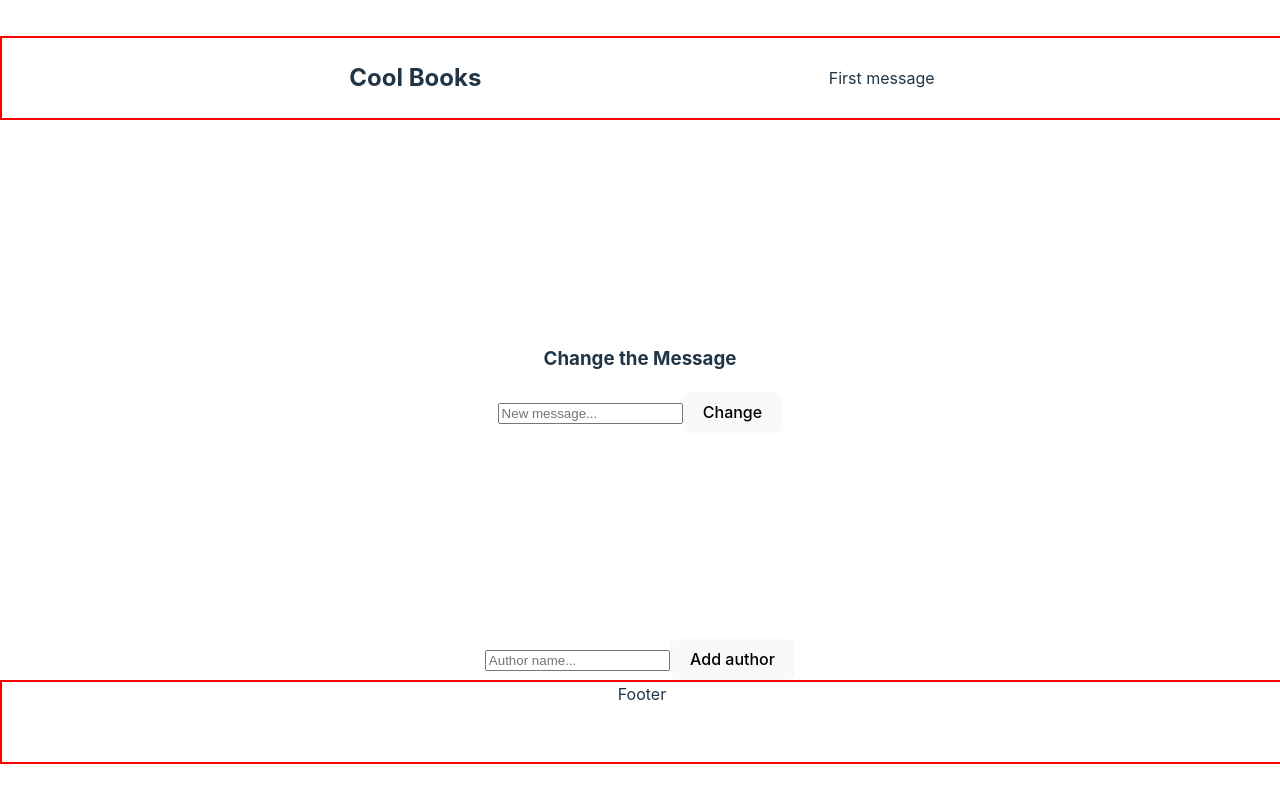
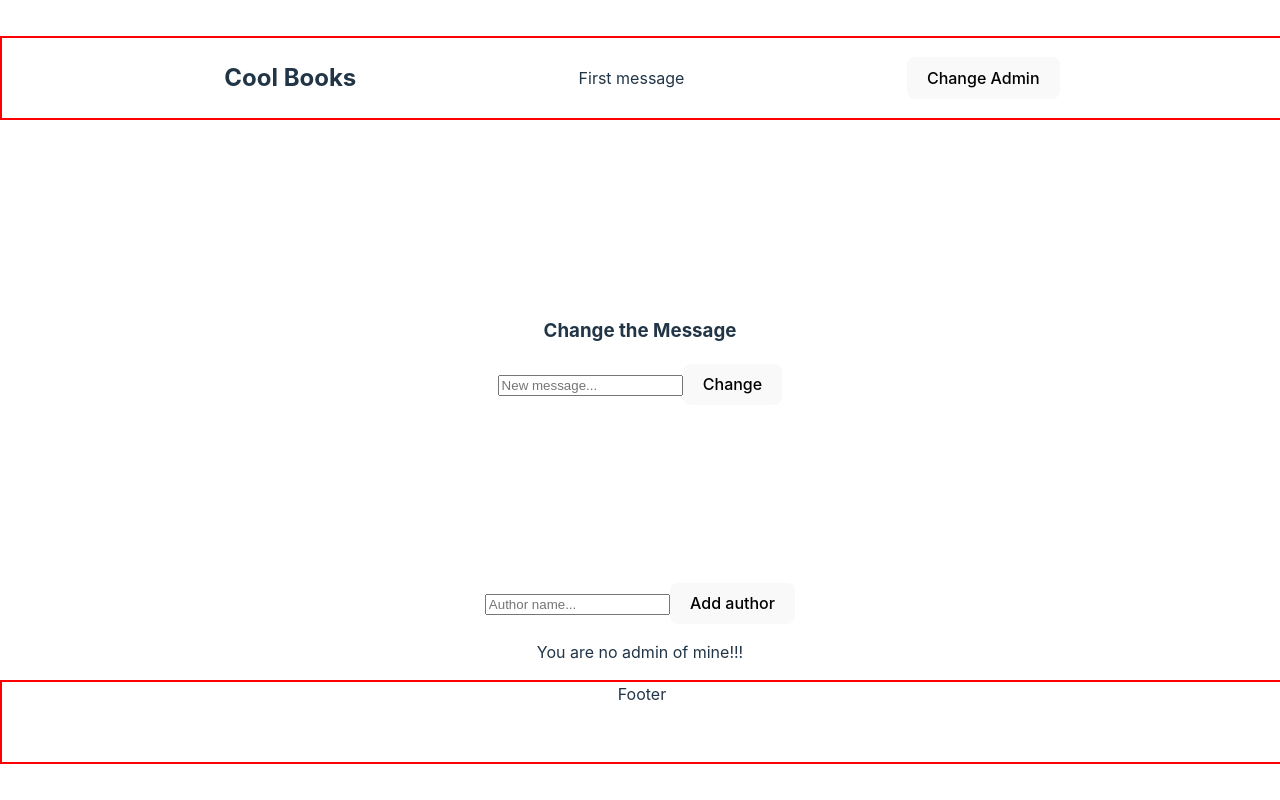
Before and after one commit to mz106/m55-week-8-react, a React (Vite) app: page / in a window 1280 px wide. Built offline with nearby package versions, Linux system fonts and the light colour scheme.

Commit message:
feature: toggle isAdmin btn

```diff
--- /dev/null
+++ b/src/components/adminContainer/AdminContainer.jsx
@@ -0,0 +1,19 @@
+import { useContext } from "react";
+
+import { AdminContext } from "../../providers/adminProvider/AdminProvider";
+
+const AdminContainer = () => {
+  const { isAdmin } = useContext(AdminContext);
+
+  return (
+    <div>
+      {isAdmin ? (
+        <p>Do your admin thing!!!</p>
+      ) : (
+        <p>You are no admin of mine!!!</p>
+      )}
+    </div>
+  );
+};
+
+export default AdminContainer;
--- a/src/components/header/Header.jsx
+++ b/src/components/header/Header.jsx
@@ -1,16 +1,19 @@
 import { useContext } from "react";
 
 import { MessageContext } from "../../providers/messageProvider/MessageProvider";
+import { AdminContext } from "../../providers/adminProvider/AdminProvider";
 
 import "./Header.css";
 
 const Header = () => {
   const { message } = useContext(MessageContext);
+  const { toggleIsAdmin } = useContext(AdminContext);
 
   return (
     <header>
       <h2>Cool Books</h2>
       <p>{message}</p>
+      <button onClick={(e) => toggleIsAdmin(e)}>Change Admin</button>
     </header>
   );
 };
--- a/src/components/layout/Layout.jsx
+++ b/src/components/layout/Layout.jsx
@@ -3,6 +3,7 @@
 import Header from "../header/Header";
 import Footer from "../footer/Footer";
 import { MessageProvider } from "../../providers/messageProvider/MessageProvider";
+import { AdminProvider } from "../../providers/adminProvider/AdminProvider";
 
 import "./Layout.css";
 
@@ -11,9 +12,11 @@
     <>
       <div className="layout">
         <MessageProvider>
-          <Header />
-          {children}
-          <Footer />
+          <AdminProvider>
+            <Header />
+            {children}
+            <Footer />
+          </AdminProvider>
         </MessageProvider>
       </div>
     </>
--- a/src/components/mainContainer/MainContainer.jsx
+++ b/src/components/mainContainer/MainContainer.jsx
@@ -1,15 +1,16 @@
-import React from "react";
-
 import MessageContainer from "../messageContainer/MessageContainer";
 
 import "./MainContainer.css";
 import AddAuthor from "../addAuthor/AddAuthor";
+import AdminContainer from "../adminContainer/AdminContainer";
 
 const MainContainer = () => {
   return (
     <div className="wrapper">
       <MessageContainer />
       <AddAuthor />
+
+      <AdminContainer />
     </div>
   );
 };
--- /dev/null
+++ b/src/providers/adminProvider/AdminProvider.jsx
@@ -0,0 +1,20 @@
+import { createContext, useState } from "react";
+
+const AdminContext = createContext();
+
+const AdminProvider = ({ children }) => {
+  const [isAdmin, setIsAdmin] = useState(false);
+
+  const toggleIsAdmin = (e) => {
+    e.preventDefault();
+    setIsAdmin(!isAdmin);
+  };
+
+  return (
+    <AdminContext.Provider value={{ isAdmin, toggleIsAdmin }}>
+      {children}
+    </AdminContext.Provider>
+  );
+};
+
+export { AdminContext, AdminProvider };
```
